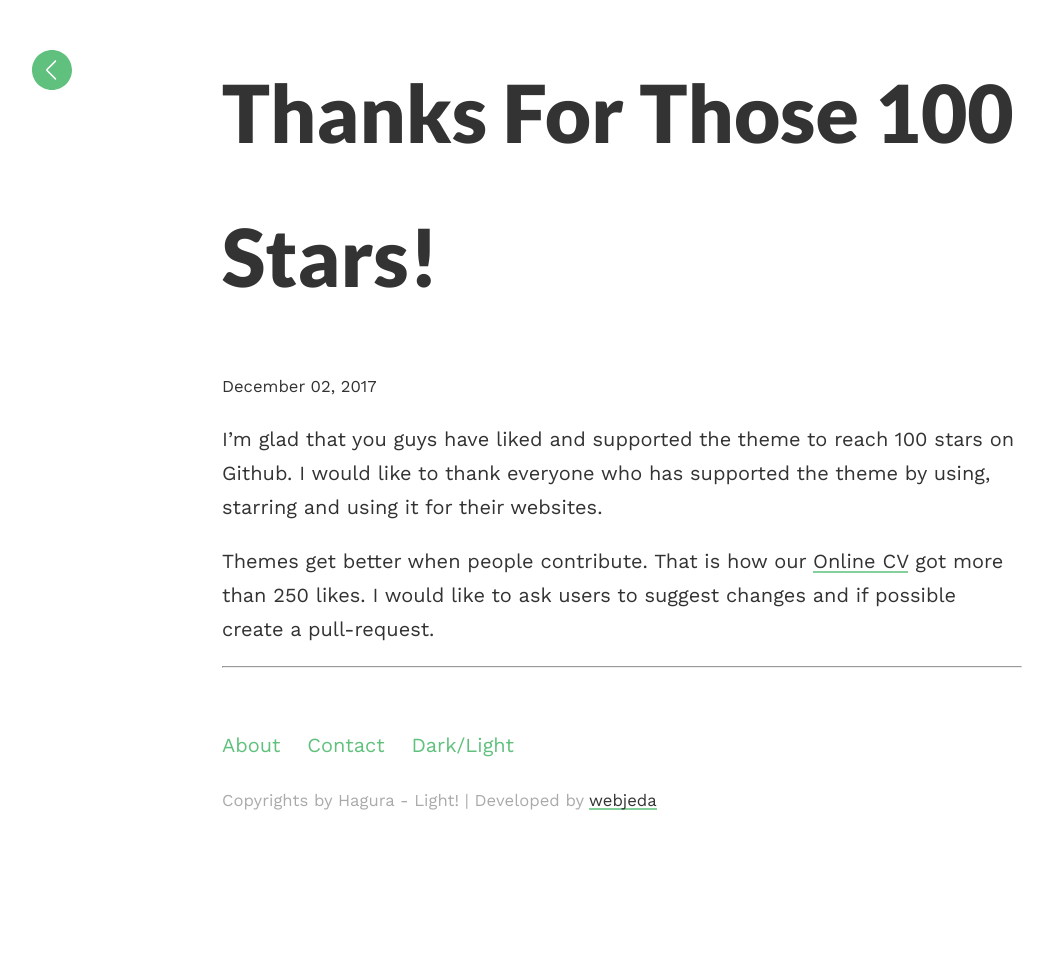
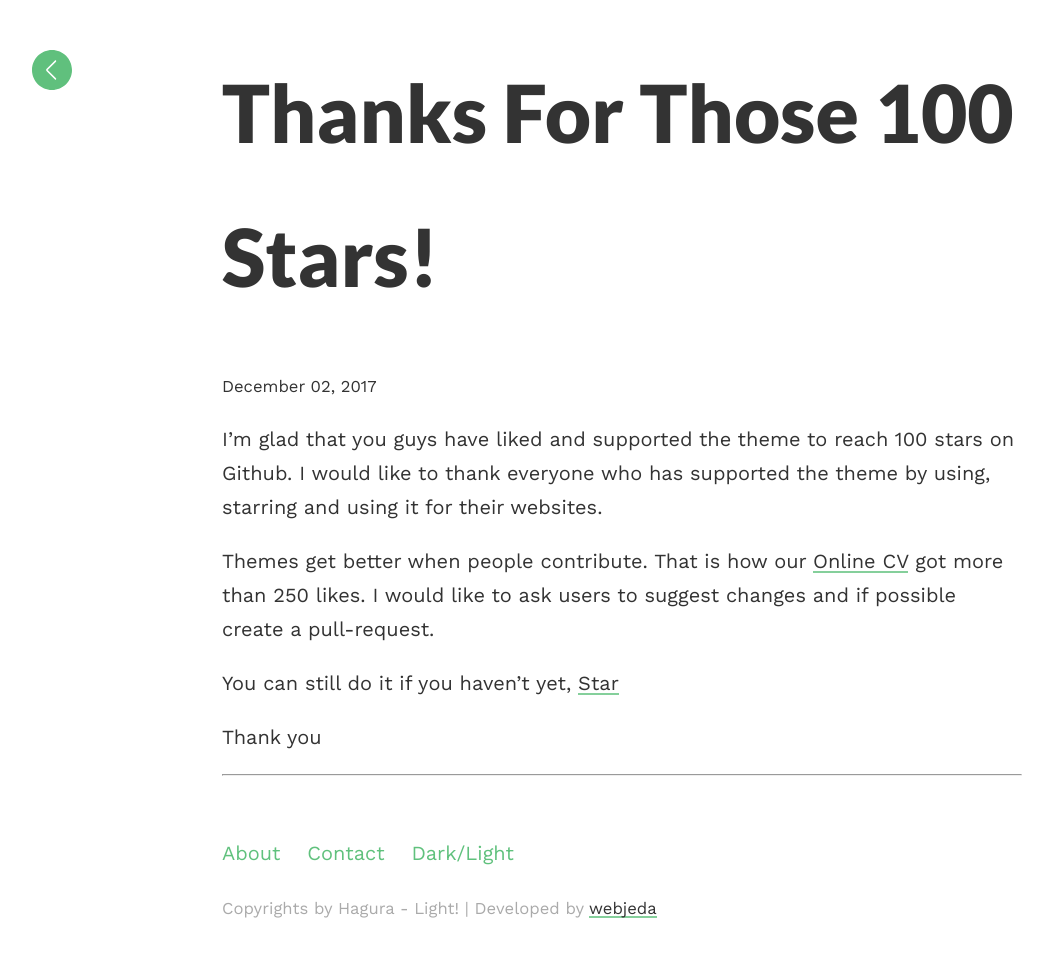
Before and after one commit to sharu725/hagura, a Jekyll site: the page built from _posts/2017-12-02-thank-you.md, in a window 1280 px wide. Shown: the whole page, without its empty margins (18-1071 px from the left). Built offline with Jekyll 4.4.1, drawn with Linux system fonts in a browser that asks for light colours; comment, search, counter and statistics services are not loaded.

Commit message:
no message

```diff
--- a/_posts/2017-12-02-thank-you.md
+++ b/_posts/2017-12-02-thank-you.md
@@ -6,3 +6,8 @@ title:  "Thanks for those 100 stars!"
 I'm glad that you guys have liked and supported the theme to reach 100 stars on Github. I would like to thank everyone who has supported the theme by using, starring and using it for their websites.
 
 Themes get better when people contribute. That is how our [Online CV](https://github.com/sharu725/online-cv){: target="_blank"} got more than 250 likes. I would like to ask users to suggest changes and if possible create a pull-request.
+
+You can still do it if you haven't yet, <a class="github-button" href="https://github.com/sharu725/hagura" data-style="mega" data-count-href="/sharu725/hagura/stargazers" data-count-api="/repos/sharu725/hagura#stargazers_count" data-count-aria-label="# stargazers on GitHub" aria-label="Star sharu725/hagura on GitHub">Star</a>
+<script async defer src="https://buttons.github.io/buttons.js"></script>
+
+Thank you
```
